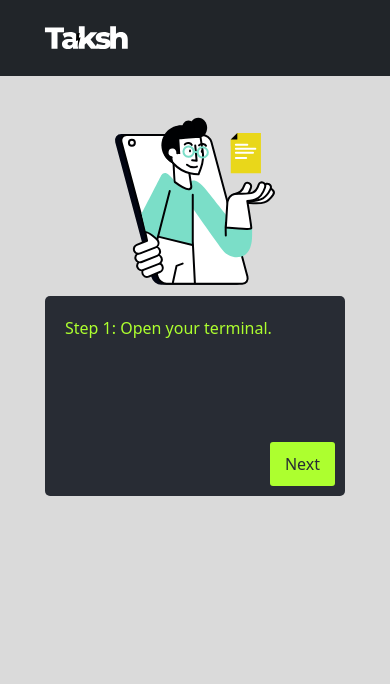
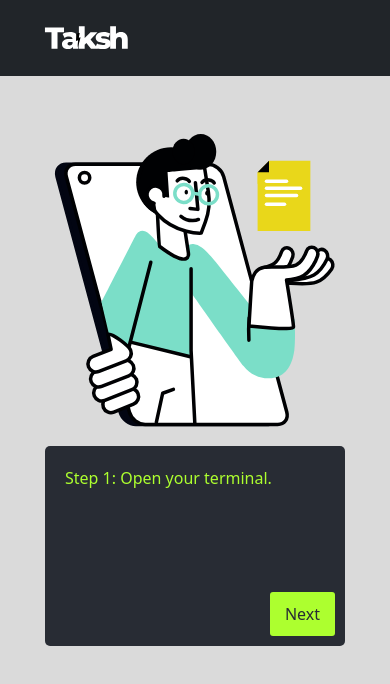
Before and after one commit to aintyourcupoftea/TakshWebsiteLevel1, a React (Vite) app: page / in a window 390 px wide. Shown: the top 684 px of the page. Built offline with nearby package versions, Linux system fonts and the light colour scheme.

Commit message:
made guided animation responsive on mobile devices

```diff
--- a/src/components/Guide.jsx
+++ b/src/components/Guide.jsx
@@ -41,6 +41,12 @@ const Guide = () => {
         margin: "auto",
     };
 
+    const mobileStyle = {
+        width: "100%",
+        height: "auto",
+        maxWidth: "100%",
+    };
+
     return (
         <div className="guide-container">
             <div className="lottie-container slide-fade-in-animation">
@@ -48,7 +54,7 @@ const Guide = () => {
                     animationData={chief}
                     loop={false}
                     autoplay={true}
-                    style={style}
+                    style={window.innerWidth <= 768 ? mobileStyle : style}
                 />
             </div>
             {showTerminal && (
--- a/src/styles/guide.css
+++ b/src/styles/guide.css
@@ -35,4 +35,11 @@
         flex: none;
         /* Reset flex for individual elements */
     }
+
+    .lottie-container {
+        width: 100%;
+        max-width: 100%;
+        /* Make the Lottie animation take full width on mobile */
+        height: auto;
+    }
 }
```
Also changed, not shown: 1 other file (tests, documents, lock files or other folders).
